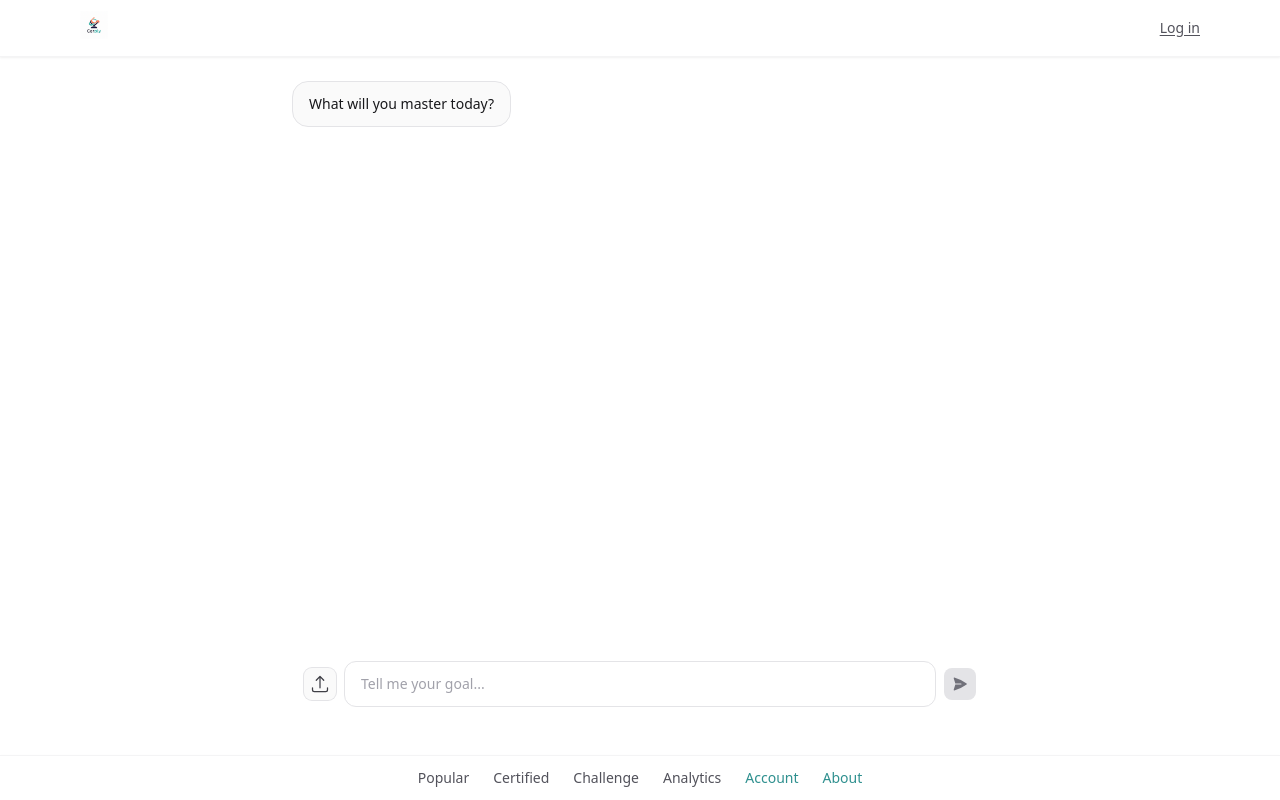
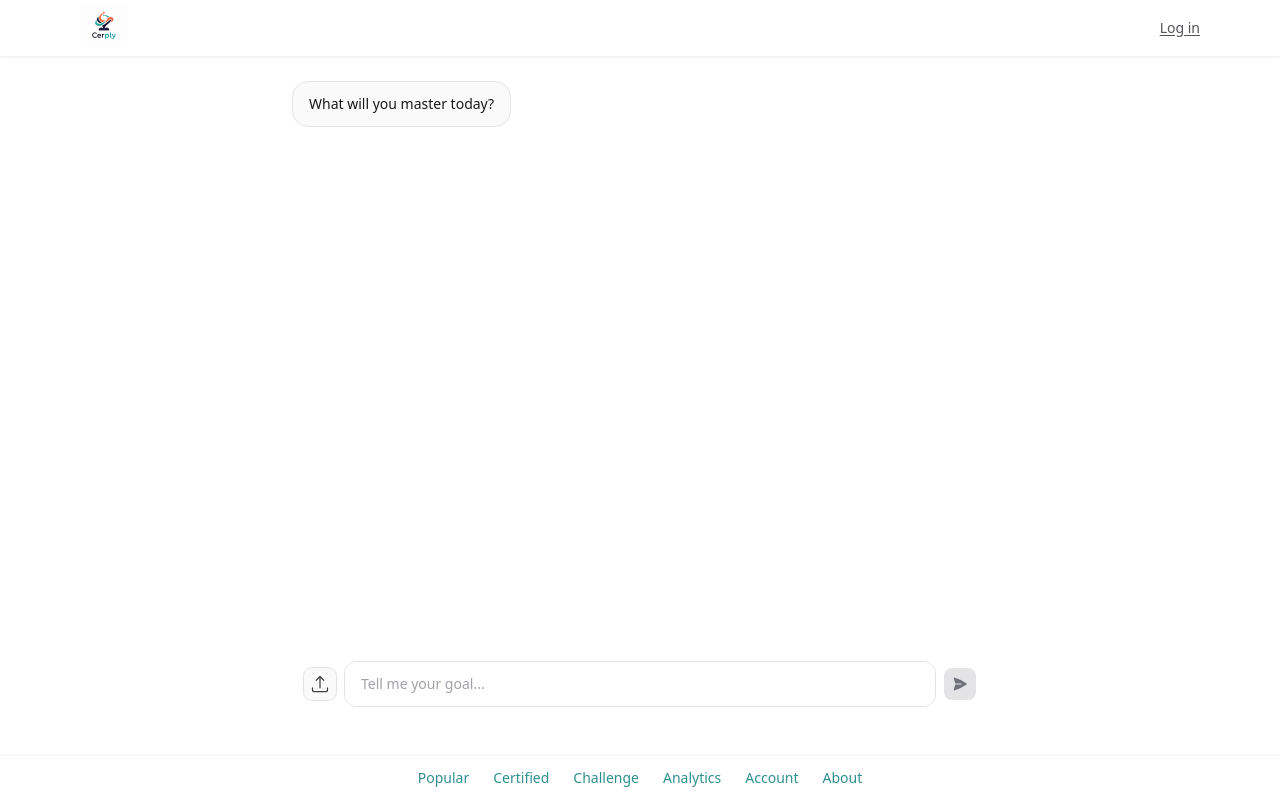
Before and after one commit to robnreb1/cerply, a Next.js app in the folder web/: page / in a window 1280 px wide. Built offline with nearby package versions, Linux system fonts and the light colour scheme.

Commit message:
feat(web/ui): enlarge header logo to ~90% bar height; unify footer link styles (no underline)

```diff
--- a/web/components/BrandHeader.tsx
+++ b/web/components/BrandHeader.tsx
@@ -14,7 +14,15 @@ export default function BrandHeader({ className }: Props) {
         {/* Left: Logo */}
         <div className="min-w-0">
           <Link href="/" className="inline-flex items-center gap-2 hover:opacity-90">
-            <Image src="/icons/icon-192x192.png" alt="Cerply" width={28} height={28} priority unoptimized />
+            <Image
+              src="/icons/icon-192x192.png"
+              alt="Cerply"
+              width={56}
+              height={56}
+              priority
+              unoptimized
+              className="h-12 w-12"
+            />
           </Link>
         </div>
 
--- a/web/components/SiteFooter.tsx
+++ b/web/components/SiteFooter.tsx
@@ -14,10 +14,10 @@ export default function SiteFooter() {
     <footer className="w-full border-t border-zinc-100 bg-white shadow-sm mt-8">
       <div className="mx-auto max-w-6xl px-4 py-3">
         <nav className="flex items-center justify-center gap-6 text-sm text-zinc-600">
-          <button onClick={send("popular")} className="hover:text-zinc-900">Popular</button>
-          <button onClick={send("certified")} className="hover:text-zinc-900">Certified</button>
-          <button onClick={send("challenge")} className="hover:text-zinc-900">Challenge</button>
-          <button onClick={send("analytics")} className="hover:text-zinc-900">Analytics</button>
+          <Link href="/popular" className="hover:text-zinc-900 no-underline">Popular</Link>
+          <Link href="/certified" className="hover:text-zinc-900 no-underline">Certified</Link>
+          <Link href="/challenge" className="hover:text-zinc-900 no-underline">Challenge</Link>
+          <Link href="/analytics" className="hover:text-zinc-900 no-underline">Analytics</Link>
           <Link href="/account" className="hover:text-zinc-900 no-underline">Account</Link>
           <Link href="/about" className="hover:text-zinc-900 no-underline">About</Link>
         </nav>
```
